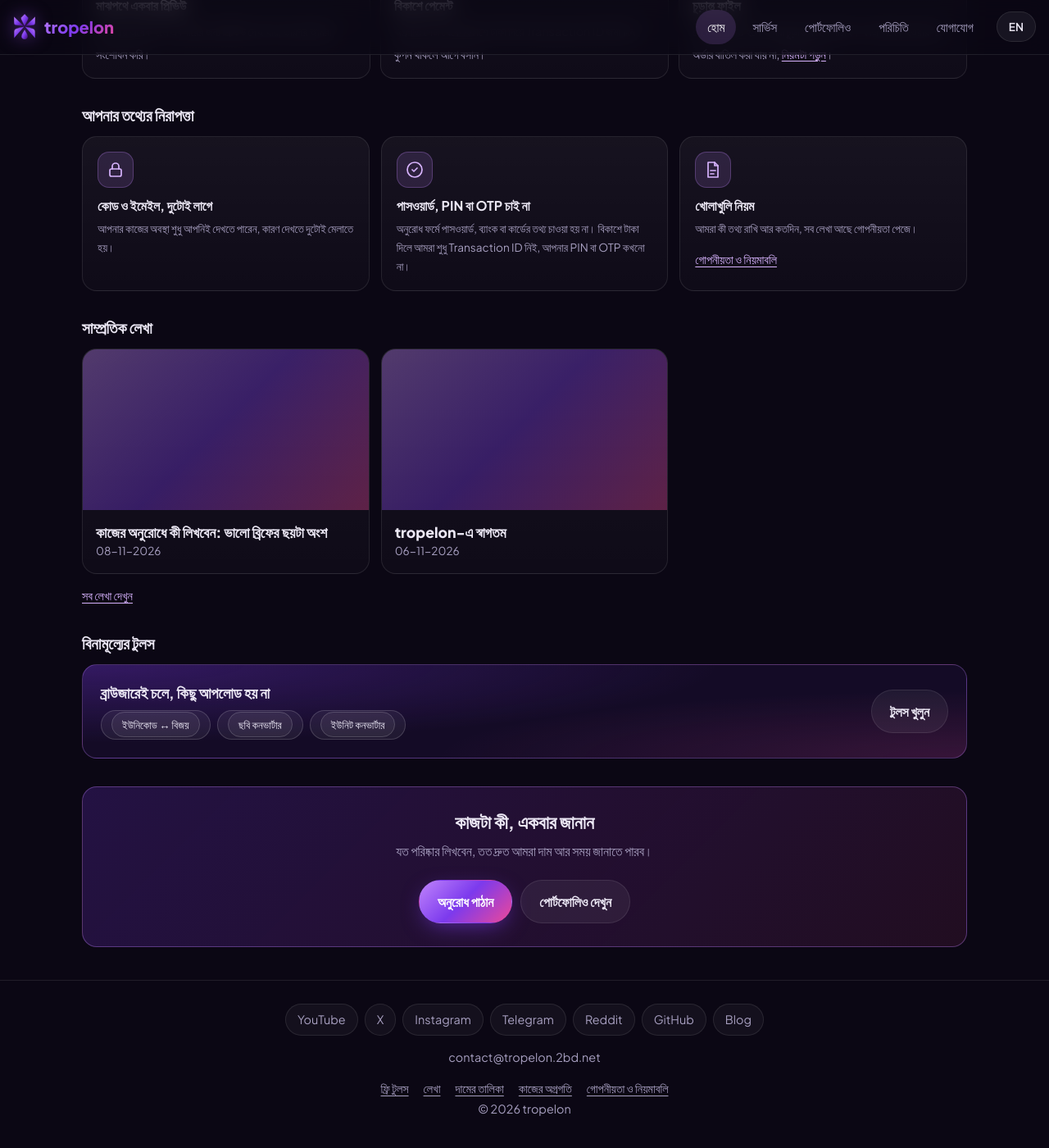
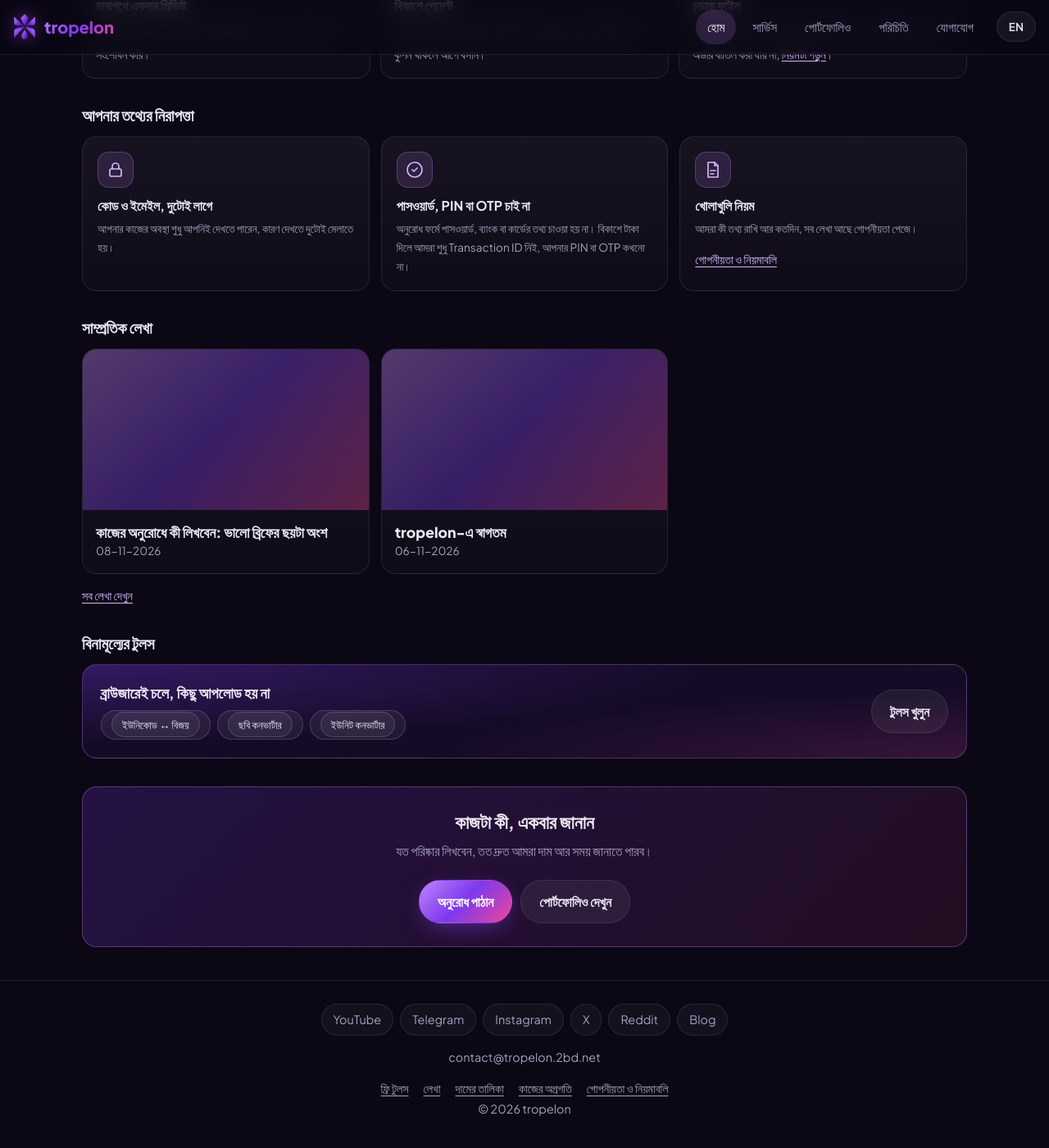
Before and after one commit to tropelon/Ponzile, a Jekyll site: the page built from index.html, in a window 1280 px wide and 1400 px high, scrolled down 1641 px. Shown: the whole window at 82% size. Built offline with Jekyll 4.4.1, drawn with Linux system fonts in a browser that asks for light colours.

Commit message:
Update default.html

```diff
--- a/_layouts/default.html
+++ b/_layouts/default.html
@@ -13,7 +13,7 @@
   <link rel="preconnect" href="https://fonts.gstatic.com" crossorigin>
   <link rel="stylesheet" href="https://fonts.googleapis.com/css2?family=Hind+Siliguri:wght@400;500;600;700&family=Plus+Jakarta+Sans:wght@400;500;600;700;800&display=swap">
   <link rel="stylesheet" href="{{ '/assets/css/style.css' | relative_url }}">
-  <style>.foot-links{display:flex;flex-wrap:wrap;justify-content:center;gap:6px 18px;margin-top:14px}.foot-links a{text-decoration:underline;text-underline-offset:3px}</style>
+  <style>.foot-links{display:flex;flex-wrap:wrap;justify-content:center;gap:6px 18px;margin-top:14px}.foot-links a{text-decoration:underline;text-underline-offset:3px}.wa-chip{padding:6px 14px;border:1px solid var(--line);border-radius:999px;background:rgba(255,255,255,.04)}</style>
   <script>try{var l=localStorage.getItem('tp-lang');if(l==='bn'||l==='en')document.documentElement.lang=l}catch(e){}</script>
 </head>
 <body>
@@ -33,9 +33,11 @@
   </main>
 
   <footer class="site-footer">
+    {% assign soc = site.data.links.social | default: site.data.site.social %}
+    {% capture wa %}{{ site.data.links.whatsapp }}{% endcapture %}
     <div class="socials">
-      {% for s in site.data.site.social %}<a href="{{ s.url }}" target="_blank" rel="noopener">{{ s.name }}</a>{% endfor %}
-      {% if site.data.site.whatsapp != "" %}<a href="{{ site.data.site.whatsapp }}" target="_blank" rel="noopener">WhatsApp</a>{% endif %}
+      {% for s in soc %}<a href="{{ s.url }}" target="_blank" rel="noopener">{{ s.name }}</a>{% endfor %}
+      {% if wa != "" %}<span class="wa-chip">WhatsApp @{{ wa | escape }}</span>{% endif %}
     </div>
     <p><a href="mailto:{{ site.data.site.email }}">{{ site.data.site.email }}</a></p>
     <p class="foot-links">
```
